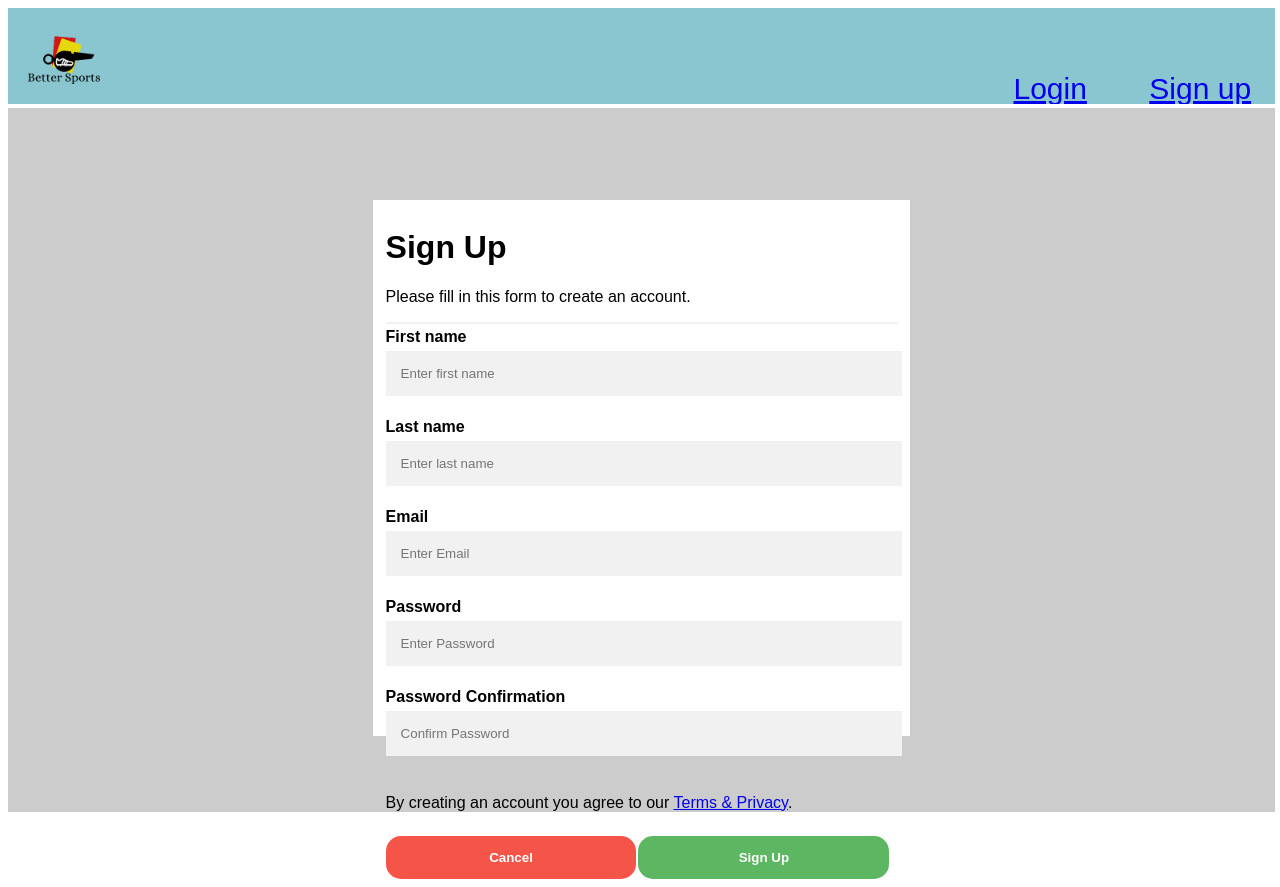
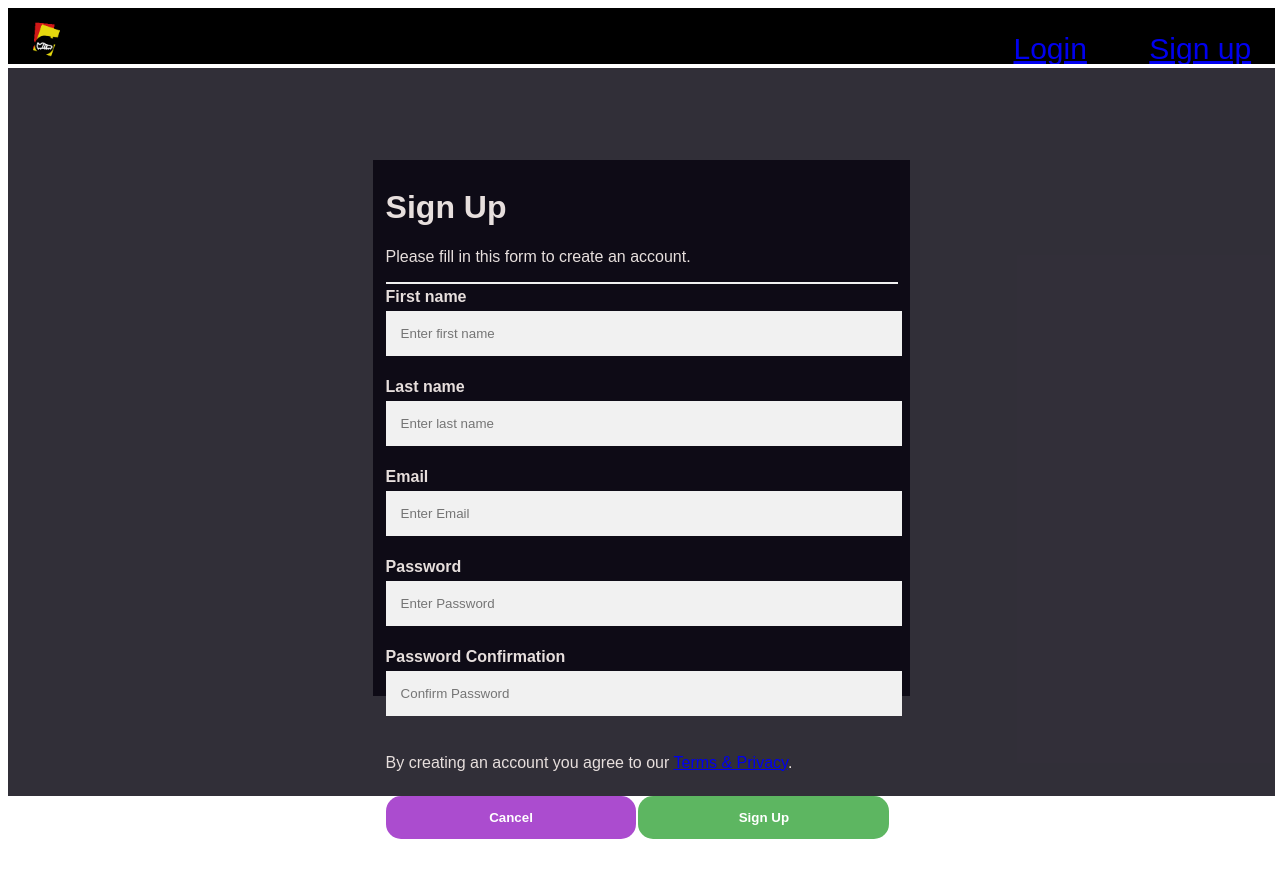
Before and after one commit to Babarindeolanrewaju2/better-sports-front-end, a React (Create React App) app: page /signup in a window 1280 px wide. After the commit the page ends 847 px from the top, so only its background shows below. Built offline with nearby package versions, Linux system fonts and the light colour scheme.

Commit message:
minor css tweaks for uniformity

```diff
--- a/src/components/Dash/DashSidebar.js
+++ b/src/components/Dash/DashSidebar.js
@@ -17,6 +17,9 @@ const DashSidebar = props => {
           <h3>Balance: ${user.accounts[0].balance}</h3>
         </div>
         <div className="userLinks">
+          <a href="/addFunds">
+            <h4>Add money to account</h4>
+          </a>
           <h4>Friends</h4>
           <h4>Teams</h4>
           <h4>My Bets</h4>
--- a/src/components/Navbar.js
+++ b/src/components/Navbar.js
@@ -12,11 +12,13 @@ const Navbar = props => {
   if (localStorage.getItem("token")) {
     return (
       <div className="nav">
-        <img
-          className="navLogo"
-          src="http://localhost:3000/images/betterSportsLogo.png"
-          alt="Better Sports Logo"
-        />
+        <a href="/dashboard">
+          <img
+            className="navLogo"
+            src="http://localhost:3000/images/betterSportsLogo.png"
+            alt="Better Sports Logo"
+          />
+        </a>
         <div className="navLink">
           <a href="/" onClick={logMeOut}>
             Logout
--- a/src/components/loginSignup/Signup.js
+++ b/src/components/loginSignup/Signup.js
@@ -91,7 +91,7 @@ const Signup = props => {
           </p>
 
           <div className="clearfix">
-            <button type="button" className="cancelbtn">
+            <button type="button" className="cancelSignup">
               Cancel
             </button>
             <button type="submit" className="signupbtn">
--- a/src/styles/AddFunds.css
+++ b/src/styles/AddFunds.css
@@ -3,15 +3,18 @@
 
 .addFundsContainer {
   width: 99vw;
-  height: 86vh;
-  background-color: #ccc;
+  height: 91vh;
+  background-color: rgba(14, 11, 22, 0.85);
   display: flex;
 }
 
 .addFundsForm {
   width: 40vw;
   /* height: 70vh; */
-  background-color: white;
+  background-color: #0e0b16;
+  color: #e7dfdd;
+  font-size: 1em;
+  font-weight: lighter;
   margin: auto;
   padding: 2vh;
 }
@@ -19,15 +22,12 @@
 .addFundsForm button {
   width: 5vw;
   padding: 1vw;
-  font-size: 1em;
+  font-size: 1.5em;
   margin: 1vh;
-}
-
-.addFundsForm button {
-  width: 5vw;
-  padding: 1vw;
-  font-size: 1em;
-  margin: 1vh;
+  background-color: #0e0b16;
+  color: #4717f6;
+  text-align: center;
+  outline: none;
 }
 
 .addFundsForm label {
@@ -38,8 +38,10 @@
 .addFundsForm input[type="text"] {
   width: 7vw;
   padding: 1vw;
-  font-size: 1em;
+  font-size: 1.3em;
   margin: 1vh;
+  background-color: #0e0b16;
+  color: #4717f6;
 }
 
 .addFundsForm input[type="submit"] {
--- a/src/styles/Dashboard.css
+++ b/src/styles/Dashboard.css
@@ -2,23 +2,26 @@
 
 .dashboardContainer {
   width: 99vw;
-  height: 86vh;
-  background-color: #ccc;
+  height: 91vh;
+  background-color: rgba(14, 11, 22, 0.85);
+  margin-top: 0;
   display: flex;
 }
 
 .dashboardLeft {
   width: 20vw;
-  height: 84vh;
-  background-color: red;
+  height: 89vh;
+  background-color: #0e0b16;
+  color: #e7dfdd;
   margin: 1vh;
   padding: 0 1vh;
 }
 
 .dashboardRight {
   width: 88vw;
-  height: 84vh;
-  background-color: blue;
+  height: 89vh;
+  background-color: #0e0b16;
+  color: #e7dfdd;
   margin: 1vh 1vh 1vh 0;
   padding: 0 1vh;
 }
--- a/src/styles/Games.css
+++ b/src/styles/Games.css
@@ -34,4 +34,12 @@ button {
   border-radius: 15px;
   padding: 10px;
   font-weight: bold;
+  background-color: #1cb100;
+  opacity: 0.9;
 }
+
+button:focus,
+button:hover {
+  background-color: #25ec00;
+  color: White;
+}
--- a/src/styles/Navbar.css
+++ b/src/styles/Navbar.css
@@ -2,15 +2,15 @@
 
 .nav {
   display: inline-block;
-  height: 12vh;
+  height: 7vh;
   width: 99vw;
-  background-color: #8ac6d0;
+  background-color: #000000;
   overflow: hidden;
 }
 
 .navLogo {
-  height: 10vh;
-  margin: 1.5vh 2vh;
+  height: 9vh;
+  margin: 0;
 }
 
 .navLink {
@@ -19,5 +19,5 @@
   text-align: center;
   font-size: 30px;
   color: #554971;
-  padding-top: 8vh;
+  padding-top: 3vh;
 }
--- a/src/styles/Signup.css
+++ b/src/styles/Signup.css
@@ -5,12 +5,13 @@ body {
 .signupContainer {
   display: flex;
   width: 99vw;
-  height: 88vh;
-  background-color: #ccc;
+  height: 91vh;
+  background-color: rgba(14, 11, 22, 0.85);
 }
 
 .signupForm {
-  background-color: white;
+  background-color: #0e0b16;
+  color: #e7dfdd;
   width: 40vw;
   height: 65vh;
   padding: 1vh 1vw;
@@ -27,23 +28,23 @@ input[type="password"] {
   margin: 5px 0 22px 0;
   display: inline-block;
   border: none;
-  background: #f1f1f1;
+  background: rgba(14, 11, 22, 0.7);
 }
 
 input[type="text"]:focus,
 input[type="password"]:focus {
-  background-color: #ddd;
+  background: rgba(14, 11, 22, 0.4);
   outline: none;
 }
 
 hr {
-  border: 1px solid #f1f1f1;
+  border: 1px solid #a239ca;
   margin-bottom: 0.5vh;
 }
 
 /* Set a style for all buttons */
 .signupbtn {
-  background-color: #4caf50;
+  background-color: #4717f6;
   color: white;
   padding: 14px 20px;
   margin: 8px 0;
@@ -58,9 +59,9 @@ button:hover {
 }
 
 /* Extra styles for the cancel button */
-.cancelbtn {
+.cancelSignup {
   padding: 14px 20px;
-  background-color: #f44336;
+  background-color: #a239ca;
   color: white;
   margin: 8px 0;
   margin-right: 2px;
@@ -71,7 +72,7 @@ button:hover {
 }
 
 /* Float cancel and signup buttons and add an equal width */
-.cancelbtn,
+.cancelSignup,
 .signupbtn {
   float: left;
   width: 49%;
@@ -86,7 +87,7 @@ button:hover {
 
 /* Change styles for cancel button and signup button on extra small screens */
 @media screen and (max-width: 300px) {
-  .cancelbtn,
+  .cancelSignup,
   .signupbtn {
     width: 100%;
   }
```
